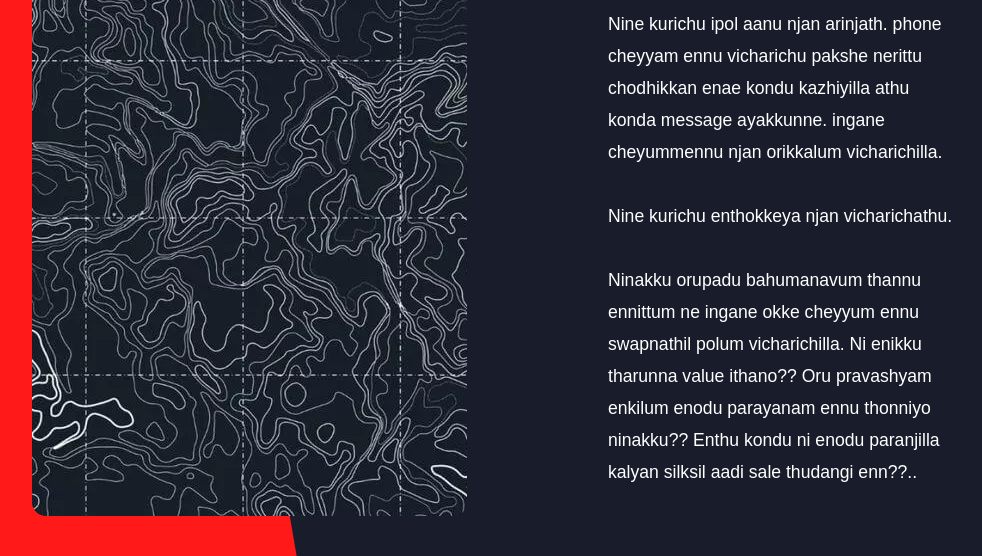
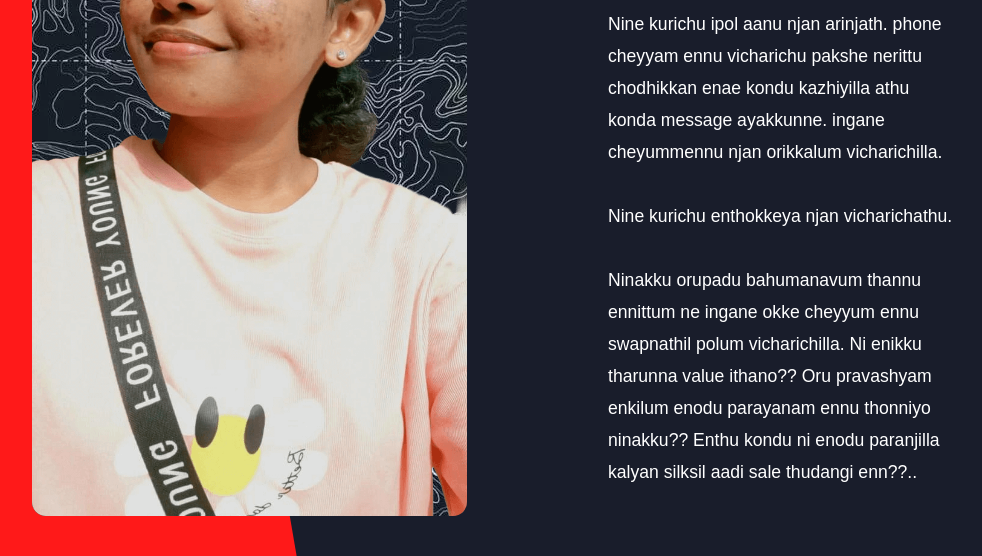
Before and after one commit to Jasim159753/open-app, a plain HTML site: page kushu/index.html in a window 1280 px wide. Shown: the part 244-800 px from the top of the page, without its empty margins (32-1014 px from the left). Drawn offline with Linux system fonts and the light colour scheme.

Commit message:
Update index.html

```diff
--- a/kushu/index.html
+++ b/kushu/index.html
@@ -17,7 +17,7 @@
         <div class="left-header">
           <div class="h-shape"></div>
           <div class="image">
-            <img src="../img/kushu.png" alt="image" />
+            <img src="../resources/kushu.png" alt="image" />
           </div>
         </div>
         <div class="right-header">
```
